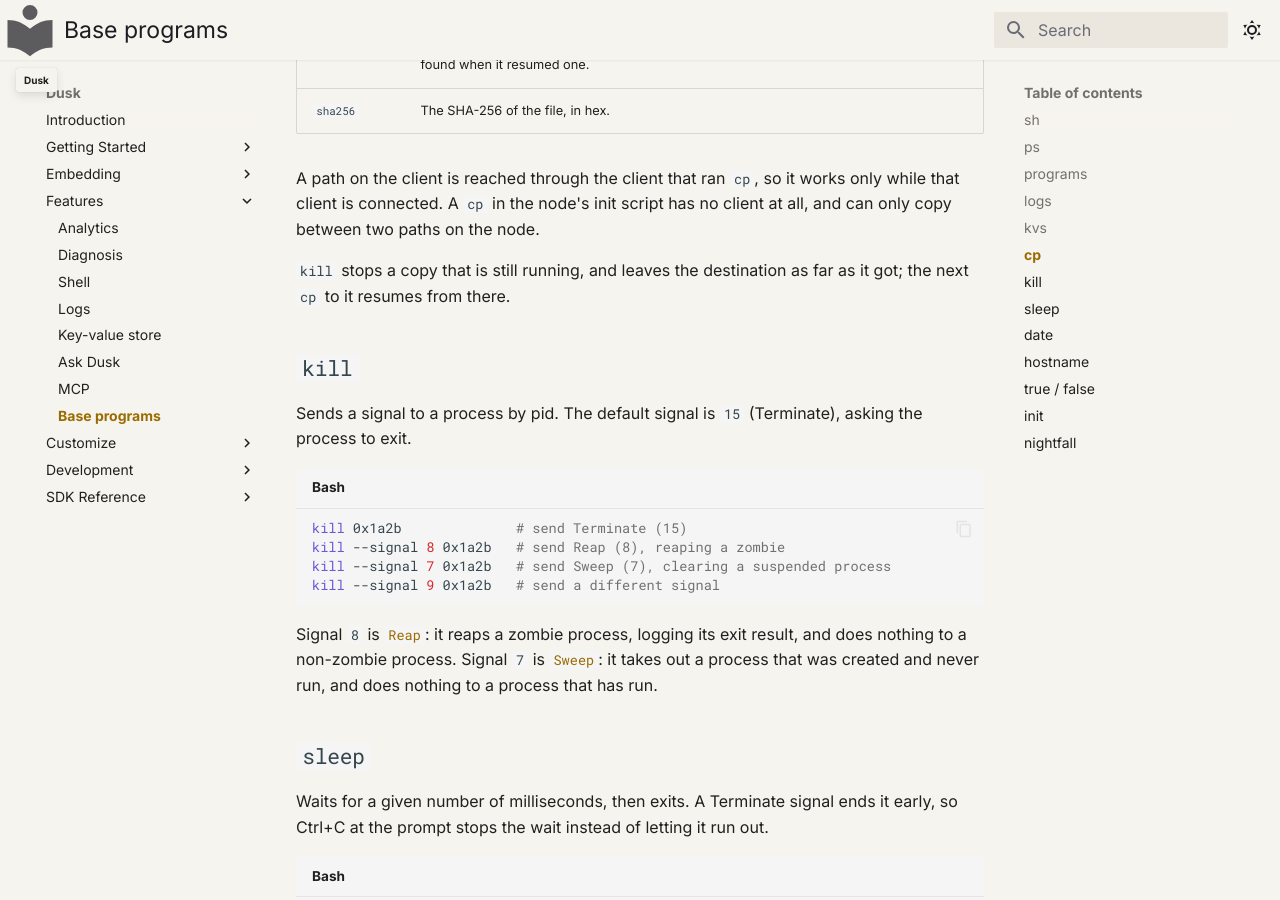
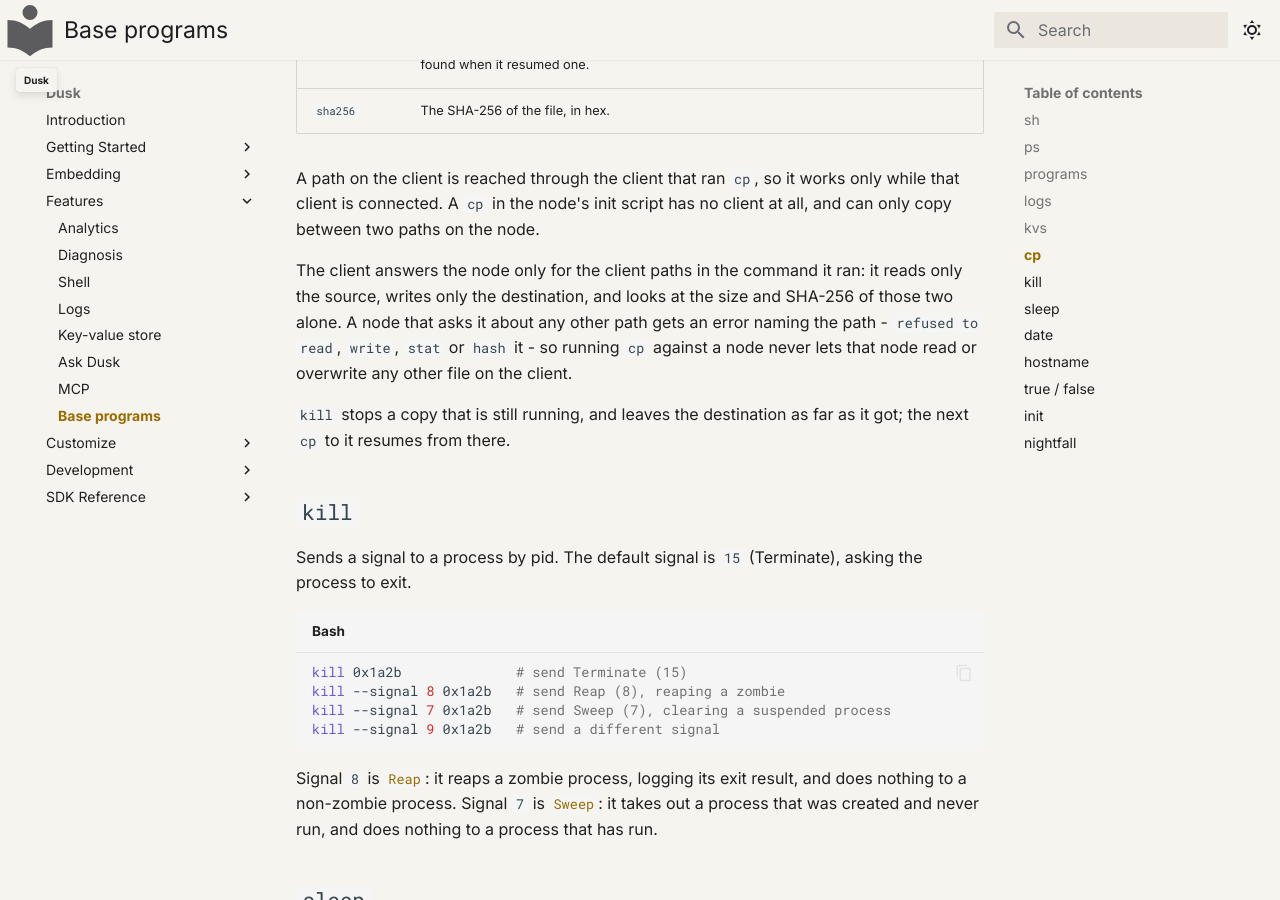
Before and after one commit to tomerze/dusk, an MkDocs documentation site: the page built from docs/docs/getting-started/concepts/base.md, in a window 1280 px wide and 900 px high, scrolled down 2611 px. Built offline with MkDocs 1.6.1 and Material for MkDocs 9.7.7, drawn with Linux system fonts in a browser that asks for light colours; comment, search, counter and statistics services are not loaded.

Commit message:
Update docs for the cp client's refusal of paths it was not given
The base programs page says what the client side of cp now answers a node for - reading its source, writing its destination, the size and SHA-256 of those two - and that any other path the node names is refused.

```diff
--- a/docs/docs/getting-started/concepts/base.md
+++ b/docs/docs/getting-started/concepts/base.md
@@ -109,6 +109,13 @@ A path on the client is reached through the client that ran `cp`, so it works
 only while that client is connected. A `cp` in the node's init script has no
 client at all, and can only copy between two paths on the node.
 
+The client answers the node only for the client paths in the command it ran:
+it reads only the source, writes only the destination, and looks at the size
+and SHA-256 of those two alone. A node that asks it about any other path gets
+an error naming the path - `refused to read`, `write`, `stat` or `hash` it -
+so running `cp` against a node never lets that node read or overwrite any other
+file on the client.
+
 `kill` stops a copy that is still running, and leaves the destination as far as
 it got; the next `cp` to it resumes from there.
 
```
